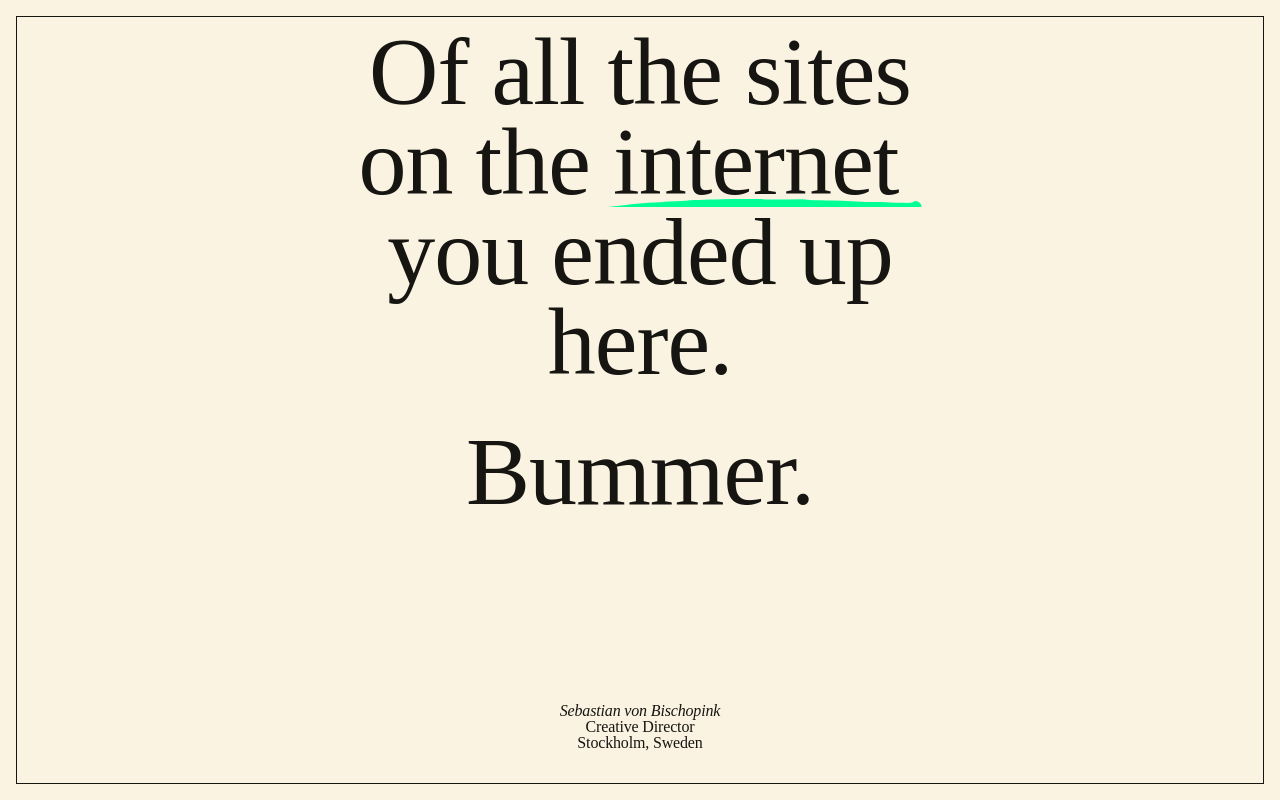
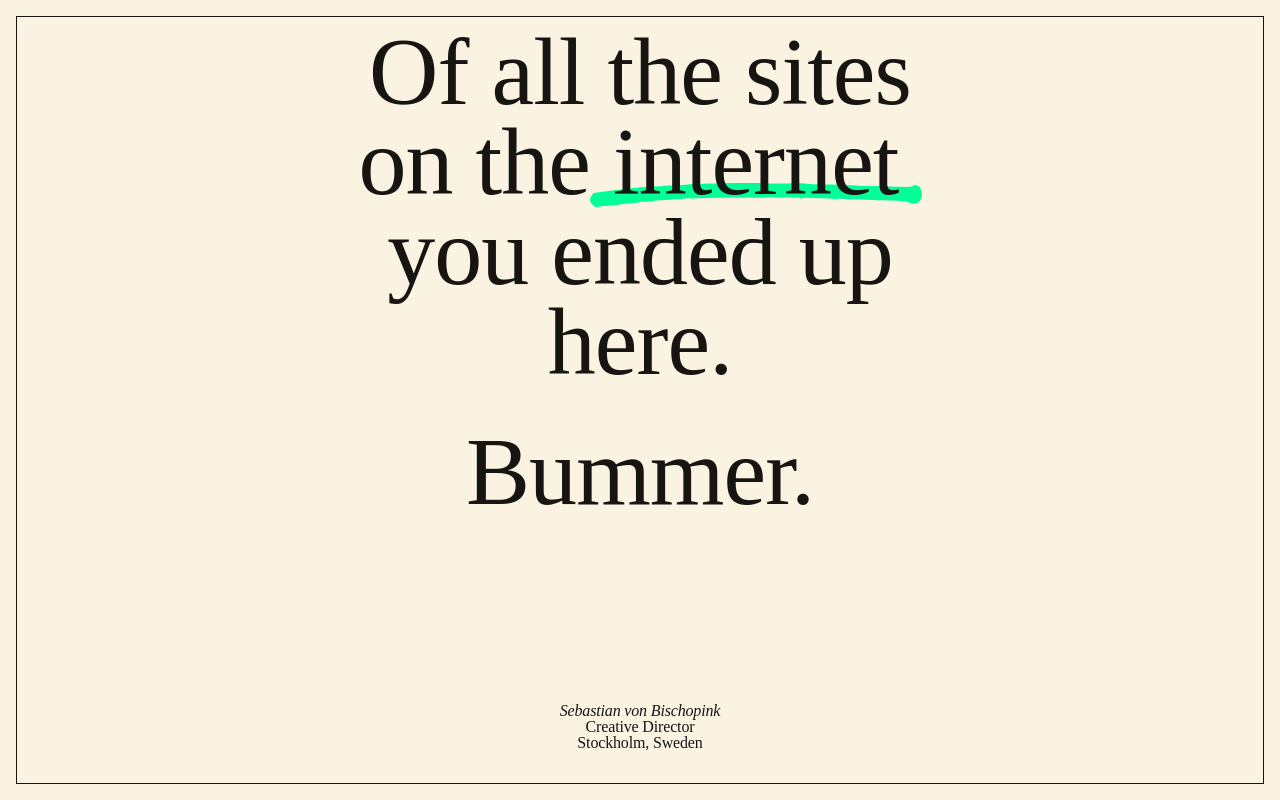
Before and after one commit to DearOldStockholm/vonbischopink, a Gatsby site: page / in a window 1280 px wide. Built offline with nearby package versions, Linux system fonts and the light colour scheme; Gatsby itself is replaced by a stand-in of ours.

Commit message:
Update global.css

```diff
--- a/src/styles/global.css
+++ b/src/styles/global.css
@@ -8,8 +8,9 @@ h1 em {
 
 h1 em::before {
   content: "";
-  @apply absolute block w-full left-0 right-0 bottom-0 h-2 z-0 bg-cover;
+  @apply absolute block w-full left-0 right-0 bottom-0 h-2 md:h-4 lg:h-6 z-0 bg-no-repeat;
   background-image: url(/images/line.svg);
+  background-size: 100%;
 }
 
 header,
```
